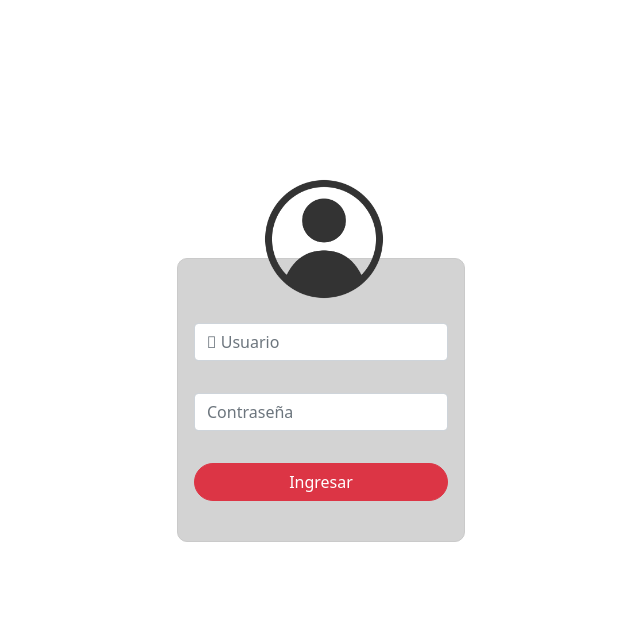
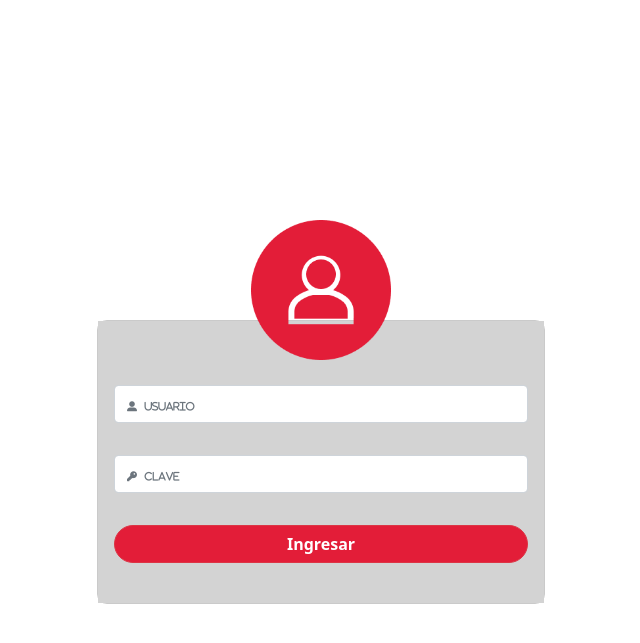
Before and after one commit to sigauxs/coperacional, a PHP site: page /login.php in a window 1280 px wide. Shown: the top 643 px of the page, without its empty margins (319-959 px from the left). Run offline with PHP 8.4, Linux system fonts and the light colour scheme; some libraries are stand-ins or nearby versions.

Commit message:
Menu final

```diff
--- a/css/responsive.css
+++ b/css/responsive.css
@@ -1,5 +1,3 @@
-
-
 .div--center {
   margin: 0;
   position: absolute;
@@ -8,85 +6,192 @@
   -ms-transform: translate(-50%, -50%);
   transform: translate(-50%, -50%);
 
-    background-color: rgb(211 211 211);
+
 }
 
-  .div--center-border{
+
+.div--center-border {
   border: 1px solid rgb(202, 202, 202);
   border-radius: 10px;
 }
 
-
+.user--size {
+  max-width: 100px;
+  display: inherit;
+}
 
 @media (max-width: 374.98px) {
+  .w-card {
+    width: 18rem;
+  }
 
-    .user--size{
+  .user--size {
     max-width: 100px;
   }
 
-    .user_icon--position-absolute{
+  .user_icon--position-absolute {
     position: absolute;
     left: 35% !important;
     top: -60px;
   }
 }
 
-
-  @media (min-width:375px) and (max-width: 575.98px) {
-
-    .user--size{
+@media (min-width: 375px) and (max-width: 575.98px) {
+  .user--size {
     max-width: 100px;
   }
 
-    .user_icon--position-absolute{
+  .user_icon--position-absolute {
     position: absolute;
-      left: 30%;
+    left: 34% !important;
     top: -60px;
+  }
+
+  .div--center-images{
+    top: 33% !important;
+  }
+
+  .text-link:hover {
+    font-size: 18px;
+    color:red;
+    font-weight: 600;
   }
 }
 
-
-  @media (min-width:576px) and (max-width: 767.98px) {
-    .user--size{
+@media (min-width: 576px) and (max-width: 767.98px) {
+  .user--size {
     max-width: 100px;
   }
 
-    .user_icon--position-absolute{
+  .user_icon--position-absolute {
     position: absolute;
     left: 35% !important;
     top: -60px;
   }
 
-    .mt-responsive{
-      margin-top: 20px !important;
+  .text-link:hover {
+    font-size: 18px;
+    color:red;
+    font-weight: 600;
+  }
+
+
+}
+
+@media (min-width: 768px) and (max-width: 991.98px) {
+  .user--size {
+    max-width: 120px;
+  }
+
+
+  .w-card {
+    width: 25rem !important;
+  }
+
+  .user_icon--position-absolute {
+    position: absolute;
+    left: 35% !important;
+    top: -70px;
+  }
+
+  .text-link:hover {
+    font-size: 18px;
+    color:red;
+    font-weight: 600;
   }
 }
 
+@media (min-width: 992px) and (max-width: 1179px) {
+  .user--size {
+    max-width: 140px;
+  }
 
-  @media (min-width: 768px) and (max-width: 991.98px) {
-    .mt-responsive{
-      margin-top: 20px !important;
+  .w-card {
+    width: 25rem !important;
+  }
+
+  .user_icon--position-absolute {
+    position: absolute;
+    left: 35% !important;
+    top: -100px;
+  }
+
+  .img-menu{
+    width: 150px;
+  }
+
+  .text-link:hover {
+    font-size: 18px;
+    color:red;
+    font-weight: 600;
   }
 }
 
+@media (min-width: 1180px) and (max-width: 1399.98px) {
+  .user--size {
+    max-width: 140px;
+  }
 
-  @media (max-width: 992px) and (max-width: 1199.98px) {
-    .mt-responsive{
-      margin-top: 20px !important;
+  .user_icon--position-absolute {
+    position: absolute;
+    left: 35% !important;
+    top: -100px;
   }
+
+  .w-card {
+    width: 28rem !important;
+  }
+
+  .img-menu{
+    width: 110px;
+  }
+
+  .text-link p {
+    font-size: 22px;
+  }
+
+  .text-link:hover {
+    font-size: 25px;
+    color:red;
+    font-weight: 600;
   }
 
 
-  @media (max-width: 1399.98px) {
+}
 
-    .user--size{
+@media (min-width: 1500px) {
+  .user--size {
     max-width: 120px;
   }
 
-  .user_icon--position-absolute{
+  .user_icon--position-absolute {
     position: absolute;
-    left: 30% !important;
     top: -80px;
   }
 
+  .w-card {
+    width: 25rem !important;
   }
+
+
+
+
+  /* menu item */
+
+  .img-menu{
+    width: 150px;
+  }
+
+  .text-link p {
+    font-size: 25px;
+  }
+
+   .text-link p:hover {
+    font-size: 25px;
+    color:red;
+    font-weight: 600;
+  }
+
+
+
+}
--- a/css/style.css
+++ b/css/style.css
@@ -1,14 +1,68 @@
 .useFontAwesomeFamily::placeholder { /* Most modern browsers */
     /*font-family: "Font Awesome 5 Brands" !important;*/
+    font-family: FontAwesome;
+    font-size: 10px;
+    text-transform: capitalize;
+
 }
+
+
+
 
 .user_icon--position-absolute{
     position: absolute;
     left: 30%;
 }
 
-.mt-responsive {
-    margin-top: 0;
+.w-card{
+    width: 18rem;
+}
+
+
+
+.btn-login{
+    background-color: #E31D38 !important;
+
+}
+
+
+/* Login */
+
+.card-body {
+    z-index: 1;
+    background-color: rgb(211 211 211) !important;
+}
+
+.div--center-images {
+    background-color: transparent;
+    top:20% !important;
+    z-index: 2;
+  }
+
+.div--center-images img {
+    z-index: 2;
+    position: relative;
+    top: 40px;
+}
+
+/* Menu main */
+
+.text-link {
+    color:#000;
+    text-decoration: none;
+}
+
+.text-link p {
+    margin-top: 0.5rem;
+}
+
+.img-menu { transition: all .2s ease-in-out; }
+.img-menu:hover { transform: scale(1.1); }
+
+
+.text-link p{ transition: all .2s ease-in-out; }
+.text-link p:hover {
+    transform: scale(1.1);
 }
 
 position: absolute;
--- a/login.php
+++ b/login.php
@@ -16,28 +16,34 @@
 
     <div class="container">
         <div class="row">
-            <div class="center">
+            <div class="div--center">
 
+            <div class="div--center-images w-card mx-auto">
+                <img src="./assets/images/user.png" alt="User logo" class="img-fluid user--size mx-auto">
+            </div>
+                <div class="card mt-responsive mx-auto div--center-border w-card mb-3" style="z-index: 1;">
 
-                <div class="card mt-responsive mx-auto div--center div--center-border" style="width: 18rem;">
                     <div class="card-body">
-                 <img src="./assets/images/user.png" alt="User logo" class="img-fluid user--size user_icon--position-absolute">
+
 
                         <div class="mb-3 mt-5 row">
                             <div class="col-sm-12 mb-3">
-                                <input type="text" class="useFontAwesomeFamily form-control" id="staticEmail" placeholder="&#xf2bd; Usuario">
+                                <input type="text" class="useFontAwesomeFamily form-control" id="staticEmail" placeholder="&#xf406;   Usuario">
                             </div>
                         </div>
                         <div class="mb-3 row">
                             <div class="col-sm-12 mb-3">
-                                <input type="password" class="form-control" id="inputPassword" placeholder="Contraseña">
+                                <input type="password" class="useFontAwesomeFamily form-control" id="inputPassword" placeholder="&#xf084;   Clave">
                             </div>
                         </div>
 
                         <div class="mb-3 row">
                             <div class="col-sm-12 mb-2">
                                 <div class="d-grid gap-2">
-                                    <button class="btn btn-danger rounded-pill" type="button">Ingresar</button>
+                                    <!-- Enviar con el submit
+                                    <button class="btn btn-danger btn-login rounded-pill fw-bolder" type="button">Ingresar</button>
+                                    -->
+                                    <a class="btn btn-danger btn-login rounded-pill fw-bolder" href="./menu.php">Ingresar  </a>
 
                                 </div>
                             </div>
```
Also changed, not shown: menu.php (added, +62 -0 lines), assets/images/icon1.png (added), assets/images/icon2.png (added), assets/images/user.png, assets/images/user1.png (added). Lines whose indentation alone changed are shown as unchanged.
